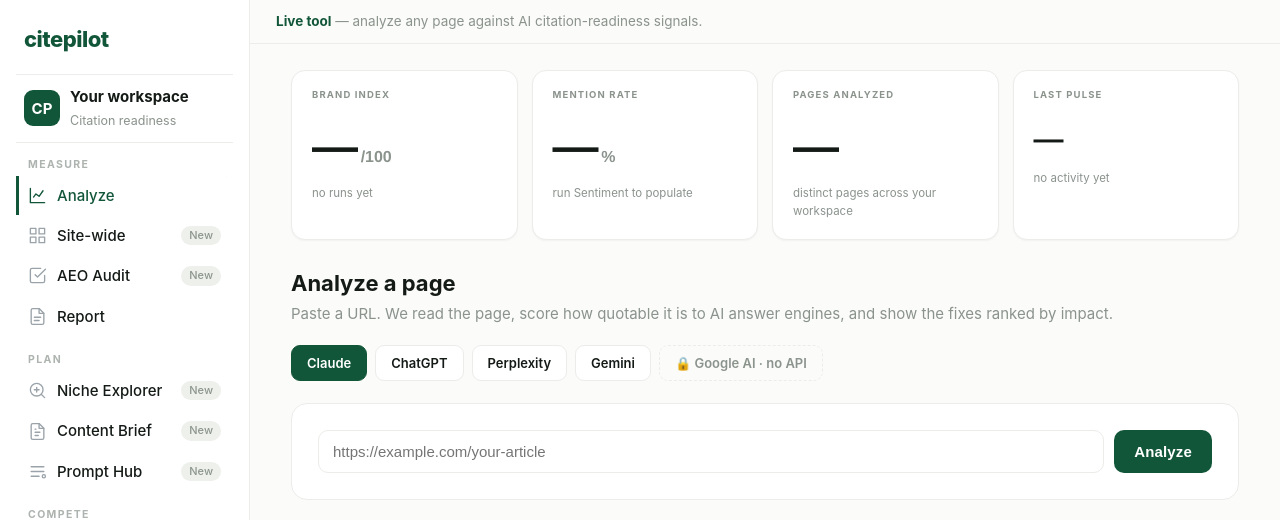
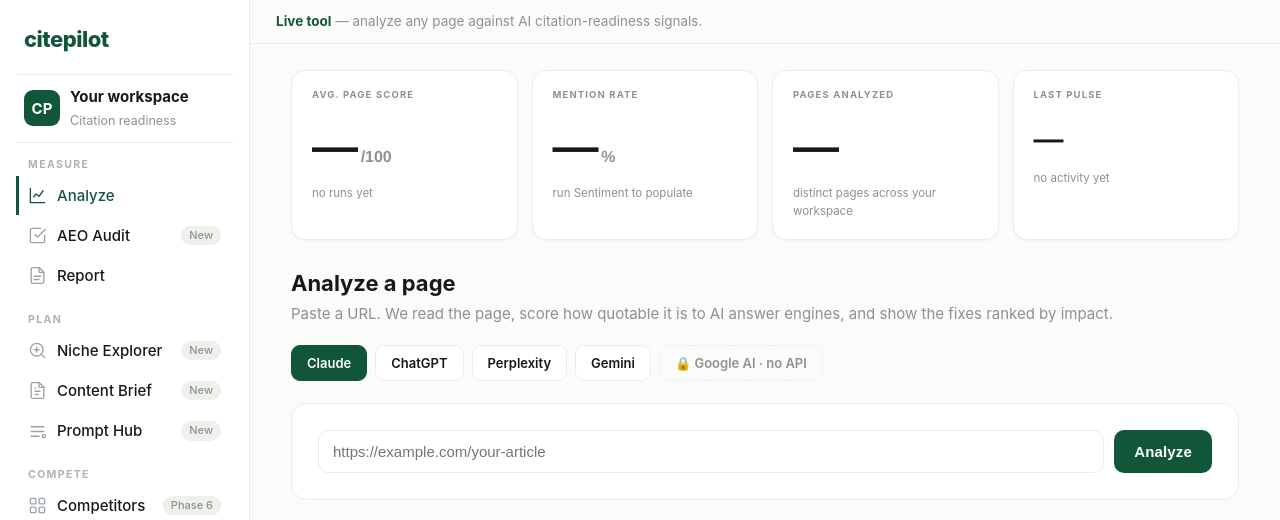
Before and after one commit to daksh-jangra/bottleopeners, a Flask app: page /app in a window 1280 px wide. Shown: the top 520 px of the page. Run offline with Flask 3, Linux system fonts and the light colour scheme; data that the repository does not hold is empty; some libraries are stand-ins or nearby versions; some web fonts are replaced.

Commit message:
Trim sidebar to core tabs and relabel the score KPI
Comment out Site-wide, Teardown, Persona Fan-Out, and Schema from the
nav — each duplicates something already reachable (Analyze, Sentiment,
Export). Views, JS, and their /api routes are untouched, so uncommenting
a line restores each one.

Relabel the header KPI "Brand Index" -> "Avg. Page Score" so it no
longer collides with the Brand Index tab, which computes a different
weighted number.

Co-Authored-By: Claude Opus 4.8 <noreply@anthropic.com>

```diff
--- a/templates/dashboard.html
+++ b/templates/dashboard.html
@@ -373,7 +373,9 @@ window.DEMO_FIXTURES = {{ demo_fixtures|tojson }};
       <div class="grp">
         <div class="lbl">Measure</div>
         <a class="active" data-view="analyze"><svg viewBox="0 0 24 24" fill="none" stroke-width="1.7" stroke-linecap="round" stroke-linejoin="round"><path d="M3 3v18h18"/><path d="m7 14 3-4 4 3 5-7"/></svg> Analyze</a>
+        <!-- Site-wide: commented out of the nav (low usage relative to its own slot; it's Analyze looped over a sitemap). View, JS, and /api/batch are untouched, so uncomment to bring it back.
         <a data-view="batch"><svg viewBox="0 0 24 24" fill="none" stroke-width="1.7" stroke-linecap="round" stroke-linejoin="round"><path d="M3 3h7v7H3z"/><path d="M14 3h7v7h-7z"/><path d="M14 14h7v7h-7z"/><path d="M3 14h7v7H3z"/></svg> Site-wide <span class="tag">New</span></a>
+        -->
         <a data-view="audit"><svg viewBox="0 0 24 24" fill="none" stroke-width="1.7" stroke-linecap="round" stroke-linejoin="round"><path d="M9 11l3 3L22 4"/><path d="M21 12v7a2 2 0 0 1-2 2H5a2 2 0 0 1-2-2V5a2 2 0 0 1 2-2h11"/></svg> AEO Audit <span class="tag">New</span></a>
         <a data-view="report"><svg viewBox="0 0 24 24" fill="none" stroke-width="1.7" stroke-linecap="round" stroke-linejoin="round"><path d="M14 2H6a2 2 0 0 0-2 2v16a2 2 0 0 0 2 2h12a2 2 0 0 0 2-2V8z"/><path d="M14 2v6h6"/><path d="M8 13h8M8 17h6"/></svg> Report</a>
       </div>
@@ -386,15 +388,21 @@ window.DEMO_FIXTURES = {{ demo_fixtures|tojson }};
       <div class="grp">
         <div class="lbl">Compete</div>
         <a data-view="competitors"><svg viewBox="0 0 24 24" fill="none" stroke-width="1.7" stroke-linecap="round" stroke-linejoin="round"><rect x="3" y="3" width="7" height="7" rx="1.5"/><rect x="14" y="3" width="7" height="7" rx="1.5"/><rect x="3" y="14" width="7" height="7" rx="1.5"/><rect x="14" y="14" width="7" height="7" rx="1.5"/></svg> Competitors <span class="tag">Phase 6</span></a>
+        <!-- Teardown: commented out of the nav (just two Analyze calls diffed, used manually and infrequently). View, JS, and /api/teardown are untouched, so uncomment to bring it back.
         <a data-view="teardown"><svg viewBox="0 0 24 24" fill="none" stroke-width="1.7" stroke-linecap="round" stroke-linejoin="round"><path d="M3 12h6"/><path d="M15 12h6"/><path d="M12 3v18"/><path d="m6 8-3 4 3 4"/><path d="m18 8 3 4-3 4"/></svg> Teardown <span class="tag">New</span></a>
+        -->
         <a data-view="sentiment"><svg viewBox="0 0 24 24" fill="none" stroke-width="1.7" stroke-linecap="round" stroke-linejoin="round"><path d="M21 15a2 2 0 0 1-2 2H8l-4 4V5a2 2 0 0 1 2-2h13a2 2 0 0 1 2 2z"/></svg> Sentiment <span class="tag">Phase 6</span></a>
+        <!-- Persona Fan-Out: commented out of the nav (same harness.py "ask a question, see how the brand is portrayed" mechanism as Sentiment, just sliced per persona instead of aggregated - costs API credit for a near-duplicate of an existing feature). View, JS, and /api/persona are untouched, so uncomment to bring it back.
         <a data-view="persona"><svg viewBox="0 0 24 24" fill="none" stroke-width="1.7" stroke-linecap="round" stroke-linejoin="round"><circle cx="9" cy="8" r="3"/><path d="M4 20a5 5 0 0 1 10 0"/><circle cx="17" cy="9" r="2.2"/><path d="M15 20a4 4 0 0 1 6.5-3.1"/></svg> Persona Fan-Out <span class="tag">New</span></a>
+        -->
         <a data-view="brand"><svg viewBox="0 0 24 24" fill="none" stroke-width="1.7" stroke-linecap="round" stroke-linejoin="round"><path d="M12 21a9 9 0 1 0-9-9"/><path d="M12 12l4-3"/><circle cx="12" cy="12" r="1.6"/></svg> Brand Index <span class="tag">New</span></a>
       </div>
       <div class="grp">
         <div class="lbl">Improve &amp; ship</div>
         <a data-view="rewrite"><svg viewBox="0 0 24 24" fill="none" stroke-width="1.7" stroke-linecap="round" stroke-linejoin="round"><path d="M12 20h9"/><path d="M16.5 3.5a2.1 2.1 0 0 1 3 3L7 19l-4 1 1-4z"/></svg> Rewrite <span class="tag">Phase 4</span></a>
+        <!-- Schema: commented out of the nav (Analyze's results panel and Export already surface the same ready-to-paste JSON-LD). View, JS, and /api/schema are untouched, so uncomment to bring it back.
         <a data-view="schema"><svg viewBox="0 0 24 24" fill="none" stroke-width="1.7" stroke-linecap="round" stroke-linejoin="round"><polyline points="16 18 22 12 16 6"/><polyline points="8 6 2 12 8 18"/></svg> Schema</a>
+        -->
         <a data-view="export"><svg viewBox="0 0 24 24" fill="none" stroke-width="1.7" stroke-linecap="round" stroke-linejoin="round"><path d="M21 15v4a2 2 0 0 1-2 2H5a2 2 0 0 1-2-2v-4"/><path d="M7 10l5 5 5-5"/><path d="M12 15V3"/></svg> Export <span class="tag">New</span></a>
       </div>
       <div class="grp">
@@ -426,7 +434,11 @@ window.DEMO_FIXTURES = {{ demo_fixtures|tojson }};
     <div class="body">
       <div class="kpirow" id="kpirow">
         <div class="kpi">
-          <div class="kpi-lbl">Brand Index</div>
+          <!-- Was labeled "Brand Index" - collided with the Brand Index tab, which computes
+               a different, weighted number (analyze+competitors+sentiment). This card is only
+               ever the plain mean of latest analyze scores (see /api/overview), so it's
+               labeled for what it actually is. Revert this line to go back to "Brand Index". -->
+          <div class="kpi-lbl">Avg. Page Score</div>
           <div class="kpi-num" id="kpi-bvi">—<span class="kpi-den">/100</span></div>
           <div class="kpi-sub" id="kpi-bvi-sub">no runs yet</div>
         </div>
```
